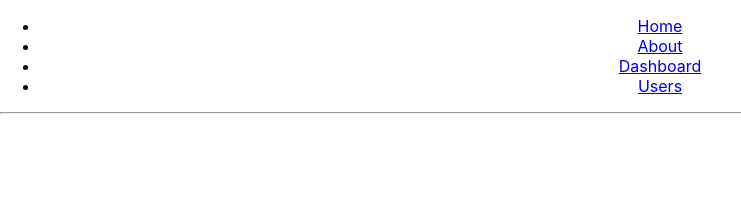
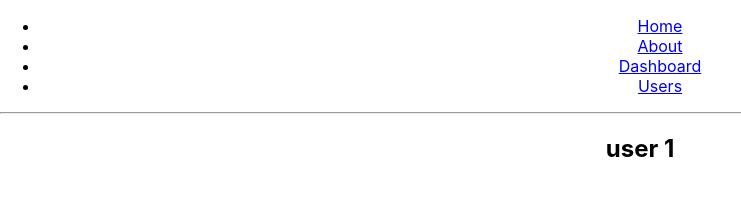
Before and after one commit to melihcanclk/React-Examples, a React (Create React App) app in the folder react-router-dom-example/: page /user/1 in a window 1280 px wide. Shown: the top 224 px of the page, without its empty margins (0-741 px from the left). Built offline with nearby package versions, Linux system fonts and the light colour scheme.

Commit message:
user paging done

```diff
--- a/react-router-dom-example/src/components/index.js
+++ b/react-router-dom-example/src/components/index.js
@@ -9,8 +9,7 @@ import Home from "../pages/Home";
 import About from "../pages/About";
 import Dashboard from "../pages/Dashboard";
 import Users from "../pages/Users";
-
-
+import User from "../pages/User";
 
 export default function Navigate() {
   return (
@@ -38,6 +37,7 @@ export default function Navigate() {
             <Route path='/about' element={<About/>} />
             <Route path='/dashboard' element={<Dashboard/>} />
             <Route path='/users' element={<Users/>} />
+            <Route path='/user/:id' element={<User/>} />
         </Routes>
       </div>
     </Router>
--- /dev/null
+++ b/react-router-dom-example/src/pages/User.js
@@ -0,0 +1,12 @@
+import { useParams } from "react-router-dom";
+
+function User() {
+    const { id } = useParams();
+    return (
+      <div>
+        <h2>user {id}</h2>
+      </div>
+    );
+}
+
+export default User;
--- a/react-router-dom-example/src/pages/Users.js
+++ b/react-router-dom-example/src/pages/Users.js
@@ -1,5 +1,8 @@
 import axios from "axios"
 import React,  { useState, useEffect } from 'react';
+import {
+    Link
+  } from "react-router-dom";
 
 function Users() {
 
@@ -30,11 +33,13 @@ function Users() {
                 (
                     users.map((userObj, id) => {
                         return (
-                        <div>
-                            <div>
-                                {id+1}){userObj.name}
-                            </div>
-                            <img key={id} alt={`${id}th element`} src={photos[id].url}></img>
+                        <div key={id}>
+                            <Link to={`/user/${id+1}`} >
+                                <div>
+                                    {id+1}){userObj.name}
+                                </div>
+                                <img alt={`${id}th element`} src={photos[id].url}></img>
+                            </Link>
                         </div>
 
                         )
```
